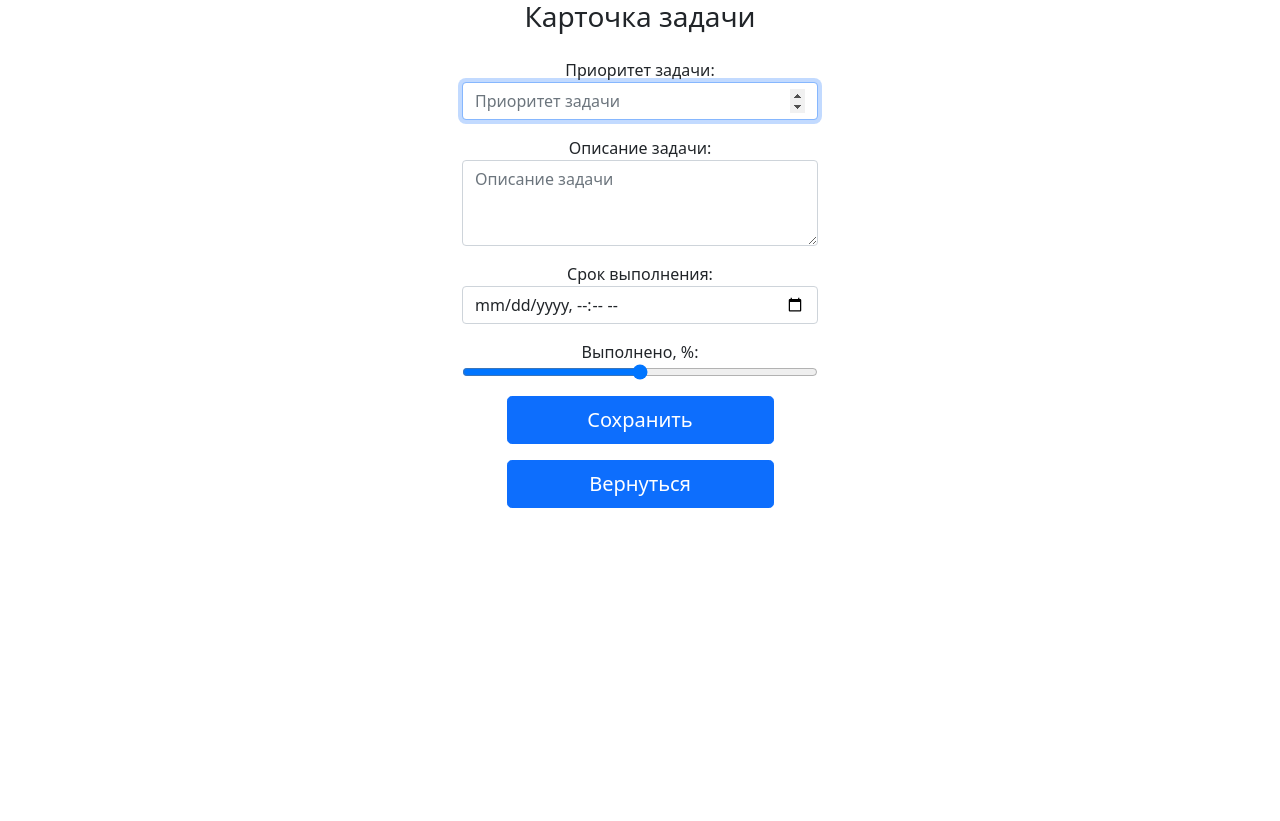
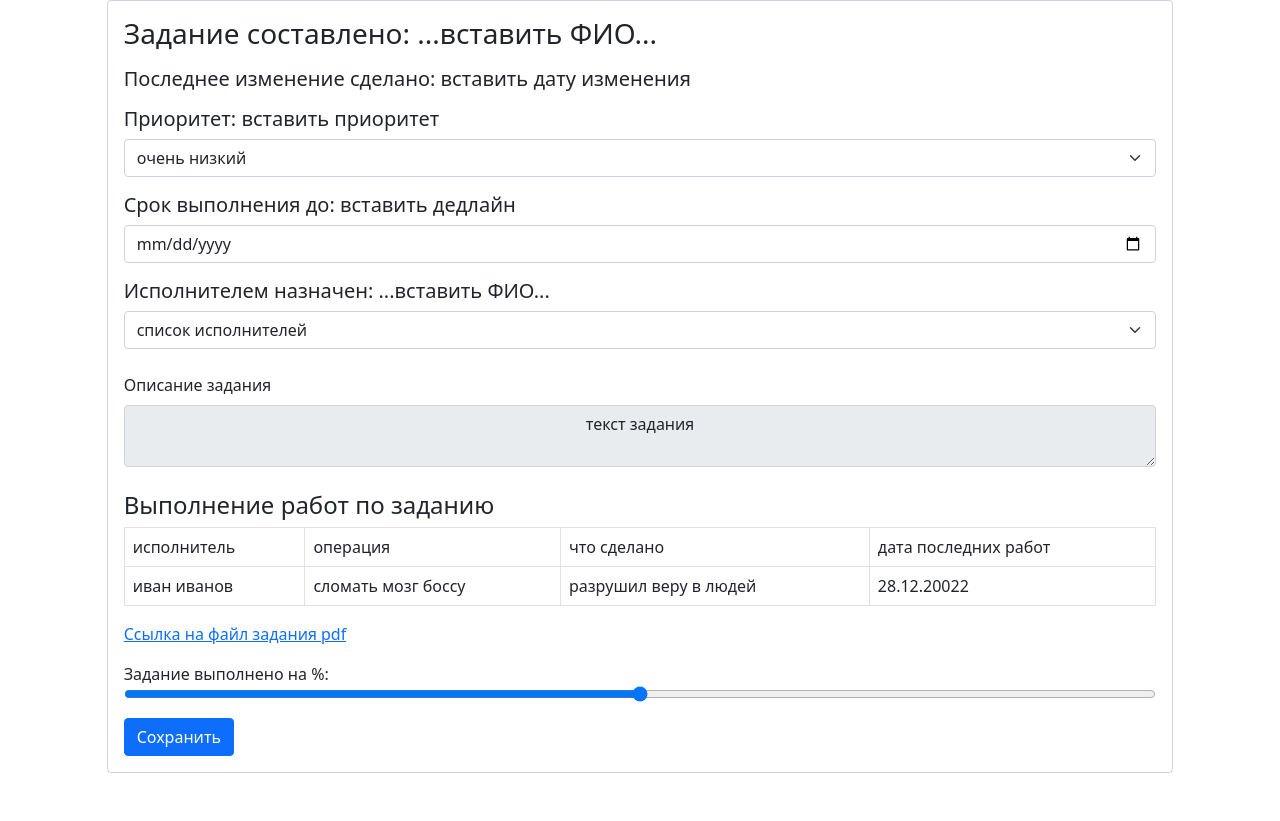
Before and after one commit to granal1/scrum, a PHP site: page /view/task.php in a window 1280 px wide. Before the commit the page ends 508 px from the top, so only its background shows below. Run offline with PHP 8.4, Linux system fonts and the light colour scheme; the template is opened without the code that fills it, so the values that code supplies are empty.

Commit message:
task card

```diff
--- a/view/task.php
+++ b/view/task.php
@@ -2,20 +2,18 @@
     <meta charset="UTF-8">
     <meta name="viewport" content="width=device-width, initial-scale=1">
     <title>Задача</title>
-    <link
-        href="https://cdn.jsdelivr.net/npm/bootstrap@5.0.0-beta1/dist/css/bootstrap.min.css"
-        rel="stylesheet"
-        integrity="sha384-giJF6kkoqNQ00vy+HMDP7azOuL0xtbfIcaT9wjKHr8RbDVddVHyTfAAsrekwKmP1"
-        crossorigin="anonymous">
+    <link href="https://cdn.jsdelivr.net/npm/bootstrap@5.0.0-beta1/dist/css/bootstrap.min.css" rel="stylesheet" integrity="sha384-giJF6kkoqNQ00vy+HMDP7azOuL0xtbfIcaT9wjKHr8RbDVddVHyTfAAsrekwKmP1" crossorigin="anonymous">
     <style>
         .sign-in-form {
             margin: auto;
         }
+
         #username {
             margin-bottom: -1px;
             border-bottom-right-radius: 0;
             border-bottom-left-radius: 0;
         }
+
         #password {
             margin-bottom: 10px;
             border-top-left-radius: 0;
@@ -23,32 +21,91 @@
         }
     </style>
 </head>
+
 <body>
-<div class="container text-center">
+    <div class="row col-10 mx-auto row-cols-1 mb-2">
+        <form class="form-control p-3 col" id="task" method="POST" action="">
+            <h3>Задание составлено: ...вставить ФИО...</h3>
+            <h5 class="mt-3">Последнее изменение сделано: вставить дату изменения</h5>
+            <div class="col-md-auto">
+                <h5 class="mt-3">Приоритет: вставить приоритет</h5>
+                <select form="task" class="form-select" name="priority">
+                    <option value="1">очень низкий</option>
+                    <option value="2">низкий</option>
+                    <option value="3">средний</option>
+                    <option value="4">высокий</option>
+                    <option value="5">очень высокий</option>
+                </select>
+            </div>
+            <div class="col-md-auto">
+                <h5 class="mt-3">Срок выполнения до: вставить дедлайн</h5>
+                <input form="task" class="form-control" type="date" id="date" name="date" />
+            </div>
+            <div class="col-md-auto">
+                <h5 class="mt-3">Исполнителем назначен: ...вставить ФИО...</h5>
+                <select form="task" class="form-select" name="unit">
+                    <option value="1">список исполнителей</option>
+                    <option value="2">иванов</option>
+                    <option value="3">петров</option>
+                    <option value="4">сидоров</option>
+                    <option value="5">козин</option>
+                </select><br>
+            </div>
+            <div class="col-md-auto">
+                <label for="description" class="form-label">Описание задания</label><br>
+                <textarea form="task" class="input-group-text col-lg-12" name="description" id="description">текст задания</textarea><br>
+            </div>
+            <div class="col-md-auto">
+                <h4>Выполнение работ по заданию</h4>
+                <table class="table table-bordered">
+                    <tr>
+                        <td>исполнитель</td>
+                        <td>операция</td>
+                        <td>что сделано</td>
+                        <td>дата последних работ</td>
+                    </tr>
+                    <tr>
+                        <td>иван иванов</td>
+                        <td>сломать мозг боссу</td>
+                        <td>разрушил веру в людей</td>
+                        <td>28.12.20022</td>
+                    </tr>
+                </table>
+            </div>
+            <a href="#">Ссылка на файл задания pdf</a><br>
+            <div class="col-md-auto">
+                <label for="taskDone" class="mt-3">Задание выполнено на %:</label>
+                <input style="width:100%;" type="range" min="0" max="100" step="5" id="taskDone" name="taskDone" class="" required="" value="<?= $taskDone ?>">
+            </div>
+            <button form="task" class="btn btn-primary mt-3" type="submit">Сохранить</button>
+        </form>
+    </div>
+
+    <!-- <div class="container text-center">
     <div class="row">
         <form method="post" action="/?controller=taskCard" class="sign-in-form col-lg-4 col-md-5 col-sm-8">
             <h3>Карточка задачи</h3>
-            <div class="alert alert-success <?=$message == '' ? 'visually-hidden' : ''?>">
-                <?=$message?>
+            <div class="alert alert-success <?= $message == '' ? 'visually-hidden' : '' ?>">
+                <?= $message ?>
             </div>
             <label for="taskPriority" class="mt-3">Приоритет задачи:</label>
-            <input type="number" min="0" max="100" step="1" id="taskPriority" name="taskPriority" class="form-control" placeholder="Приоритет задачи" required="" autofocus="" value="<?=$taskPriority?>">
+            <input type="number" min="0" max="100" step="1" id="taskPriority" name="taskPriority" class="form-control" placeholder="Приоритет задачи" required="" autofocus="" value="<?= $taskPriority ?>">
 
             <label for="taskDescription" class="mt-3">Описание задачи:</label>
-            <textarea type="text" id="taskDescription" name="taskDescription" class="form-control" placeholder="Описание задачи" rows="3" required="" ><?=$taskDescription?></textarea>
+            <textarea type="text" id="taskDescription" name="taskDescription" class="form-control" placeholder="Описание задачи" rows="3" required="" ><?= $taskDescription ?></textarea>
 
             <label for="taskDeadline" class="mt-3">Срок выполнения:</label>
-            <input type="datetime-local" id="taskDeadline" name="taskDeadline" class="form-control" placeholder="Срок выполнения задачи" required="" value="<?=$taskDeadline?>">
+            <input type="datetime-local" id="taskDeadline" name="taskDeadline" class="form-control" placeholder="Срок выполнения задачи" required="" value="<?= $taskDeadline ?>">
 
             <label for="taskDone" class="mt-3">Выполнено, %:</label>
-            <input style="width:100%;" type="range" min="0" max="100" step="5" id="taskDone" name="taskDone" class="" required="" value="<?=$taskDone?>">
+            <input style="width:100%;" type="range" min="0" max="100" step="5" id="taskDone" name="taskDone" class="" required="" value="<?= $taskDone ?>">
 
             <button class="w-75 btn btn-lg btn-primary mt-3" type="submit">Сохранить</button>
             <a href="/" class="w-75 btn btn-lg btn-primary mt-3">Вернуться</a>
         </form>
 
 
+    </div> -->
+    <br>
     </div>
-    <br>
-</div>
 </body>
```
